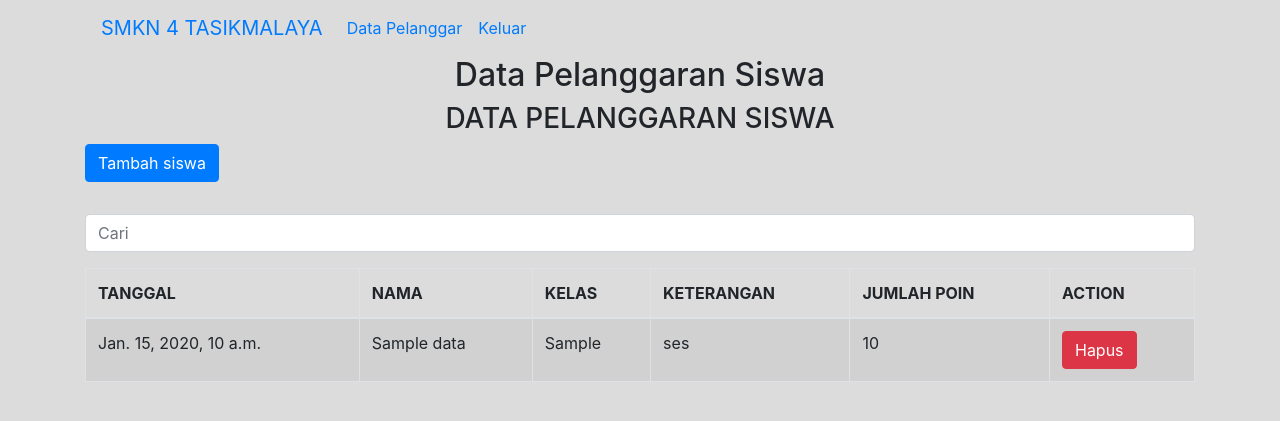
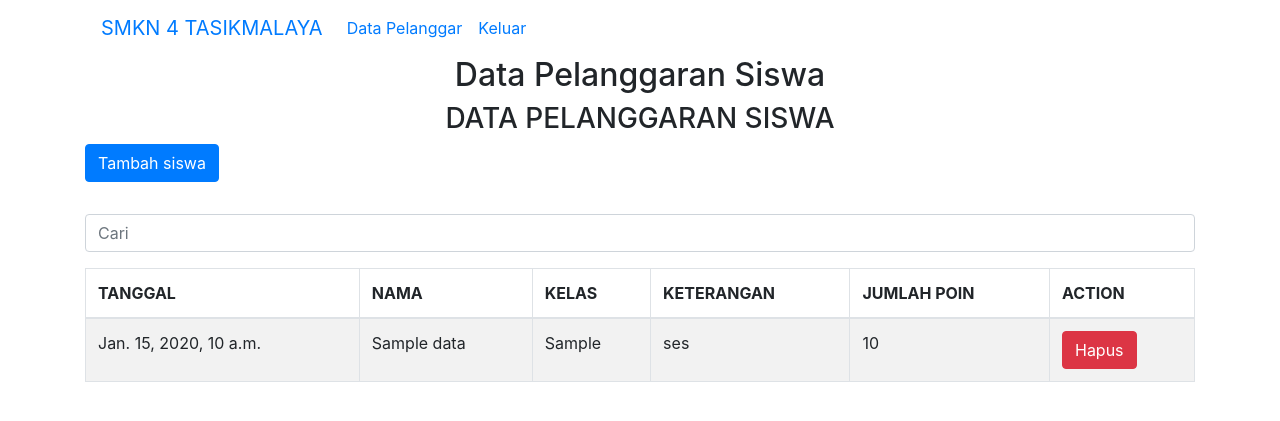
Before and after one commit to raysasitiaisyah/apk-pelanggaran-siswa-pbo, a Django app: page /data/ in a window 1280 px wide. Shown: the top 421 px of the page. Run offline with Django 3.2, Linux system fonts and the light colour scheme; tables that the repository leaves empty hold one stand-in row (values such as "Sample post"); some libraries are stand-ins or nearby versions.

Commit message:
Add files via upload

```diff
--- a/static/css/style.css
+++ b/static/css/style.css
@@ -1,3 +1,3 @@
 body {
-    background-color: gainsboro;
+    background-color: white;
 }
```
